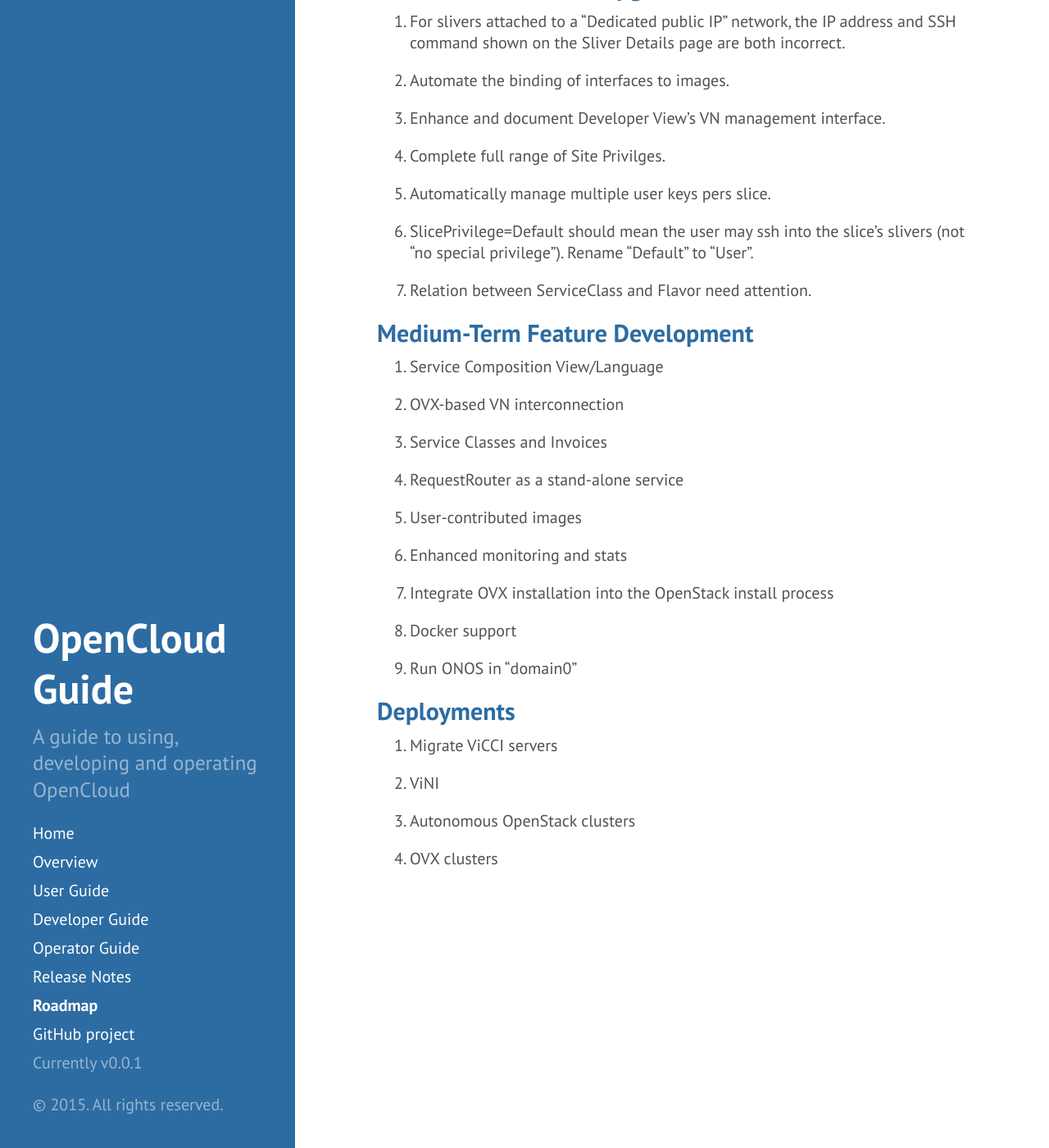
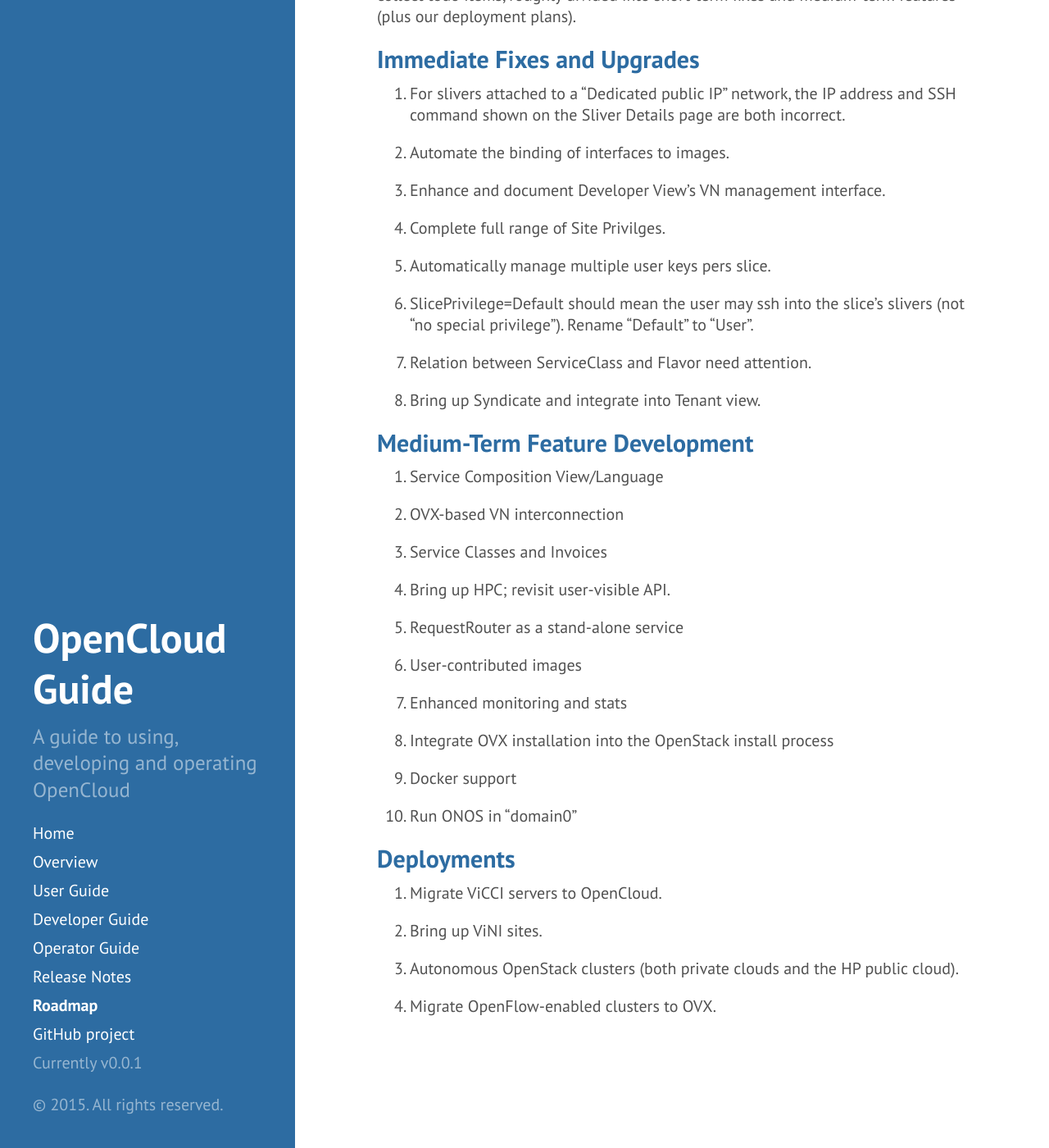
Before and after one commit to open-cloud/open-cloud.github.io.old, a Jekyll site: the page built from 5_roadmap.md, in a window 1280 px wide and 1400 px high, scrolled down 185 px. Shown: the whole window at 82% size. Built offline with Jekyll 4.4.1, drawn with Linux system fonts in a browser that asks for light colours; Markdown is read by kramdown in place of the engine named in the settings; some of the changed text lies outside the part shown.

Commit message:
updated roadmap

```diff
--- a/5_roadmap.md
+++ b/5_roadmap.md
@@ -2,6 +2,10 @@
 layout: page
 title: Roadmap
 ---
+
+This section will eventually record a detailed roadmap. For now it is
+a place to collect todo items, roughly divided into short-term fixes
+and medium-term features (plus our deployment plans).
 
 ##Immediate Fixes and Upgrades
 
@@ -23,6 +27,8 @@
 
 7. Relation between ServiceClass and Flavor need attention.
 
+8. Bring up Syndicate and integrate into Tenant view.
+
 ##Medium-Term Feature Development
 
 1. Service Composition View/Language
@@ -31,24 +37,27 @@
 
 3. Service Classes and Invoices
 
-4. RequestRouter as a stand-alone service
+4. Bring up HPC; revisit user-visible API.
 
-5. User-contributed images
+5. RequestRouter as a stand-alone service
 
-6. Enhanced monitoring and stats
+6. User-contributed images
 
-7. Integrate OVX installation into the OpenStack install process
+7. Enhanced monitoring and stats
 
-8. Docker support
+8. Integrate OVX installation into the OpenStack install process
 
-9. Run ONOS in "domain0"
+9. Docker support
+
+10. Run ONOS in "domain0"
 
 ##Deployments
 
-1. Migrate ViCCI servers
+1. Migrate ViCCI servers to OpenCloud.
 
-2. ViNI
+2. Bring up ViNI sites.
 
-3. Autonomous OpenStack clusters
+3. Autonomous OpenStack clusters (both private clouds and the HP
+   public cloud).
 
-4. OVX clusters
+4. Migrate OpenFlow-enabled clusters to OVX.
```
Also changed, not shown: 4_notes.md (+7 -1 lines), _posts/2014-12-16-start.md (+3 -1 lines).
